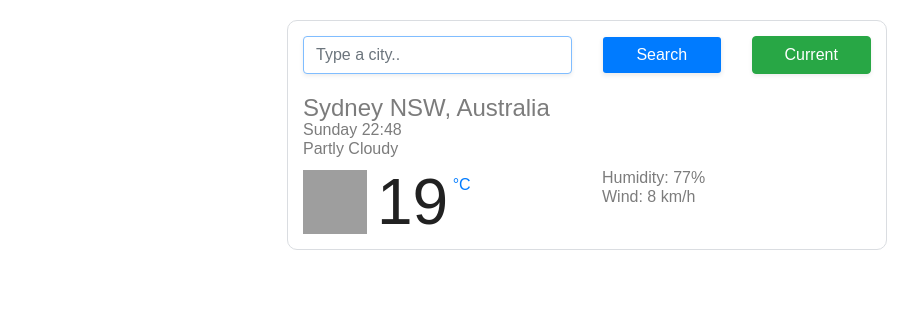
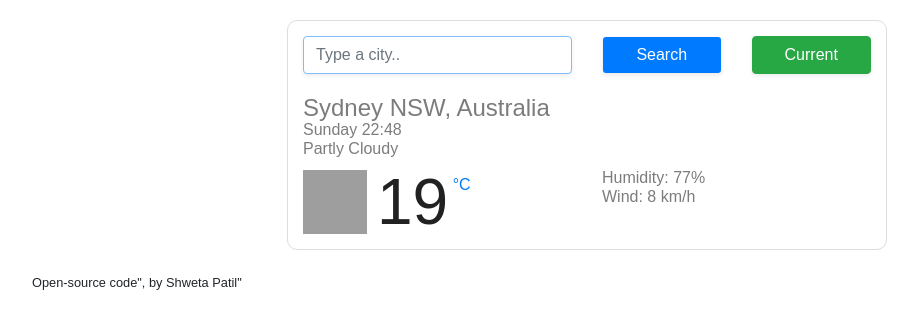
Before and after one commit to Shwetakotak/week6_project, a plain HTML site: page index.html in a window 1280 px wide. Shown: the whole page, without its empty margins (53-971 px from the left). Drawn offline with nearby package versions, Linux system fonts and the light colour scheme; grey boxes are pictures that could not be loaded.

Commit message:
Update index.html

```diff
--- a/index.html
+++ b/index.html
@@ -75,6 +75,9 @@
           </div>
         </div>
       </div>
+      <small>
+      <a href=”https://github.com/Shwetakotak/week6_project” target="_blank"></a>Open-source code</a>", by Shweta Patil"
+      </small>
     </div>
     <script src="src/index.js"></script>
   </body>
```
